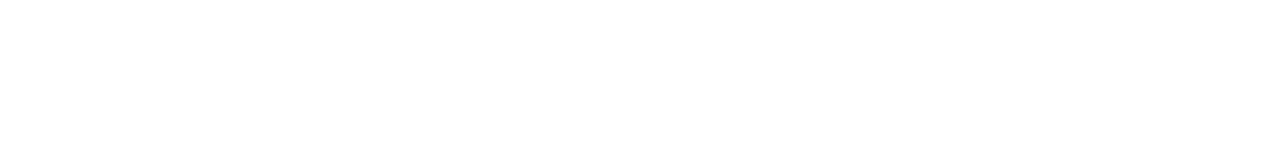
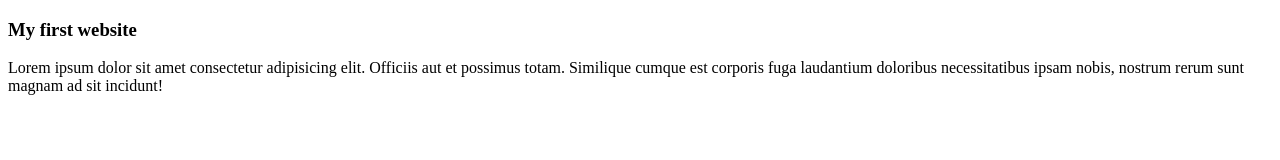
Before and after one commit to Alamin-Rintu/my-simple-repo, a plain HTML site: page index.html in a window 1280 px wide. Drawn offline with Linux system fonts and the light colour scheme.

Commit message:
added the first blog

```diff
--- a/index.html
+++ b/index.html
@@ -6,6 +6,9 @@
     <title>My simple website</title>
 </head>
 <body>
-
+    <div>
+        <h3>My first website</h3>
+        <p>Lorem ipsum dolor sit amet consectetur adipisicing elit. Officiis aut et possimus totam. Similique cumque est corporis fuga laudantium doloribus necessitatibus ipsam nobis, nostrum rerum sunt magnam ad sit incidunt!</p>
+    </div>
 </body>
 </html>
```
